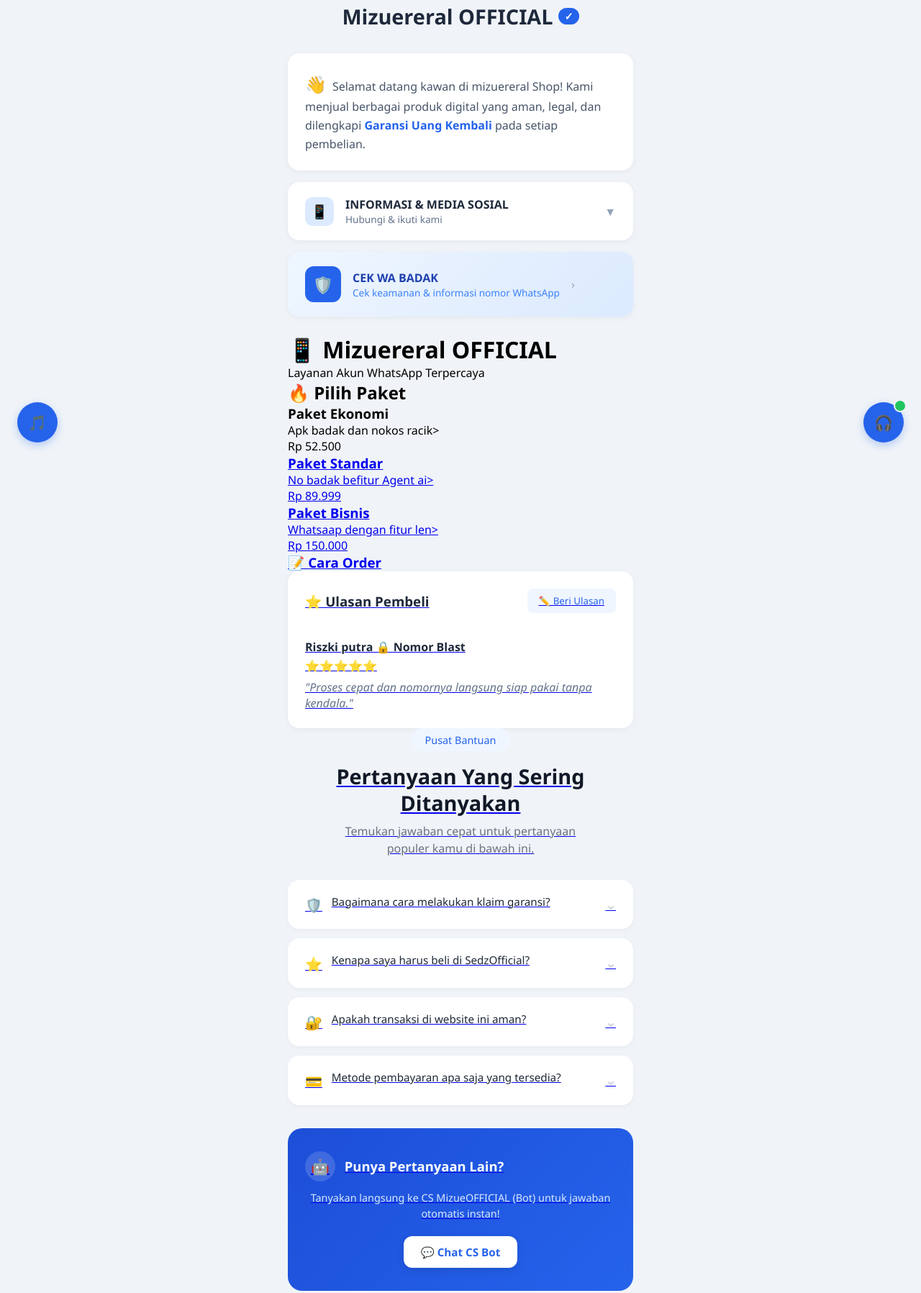
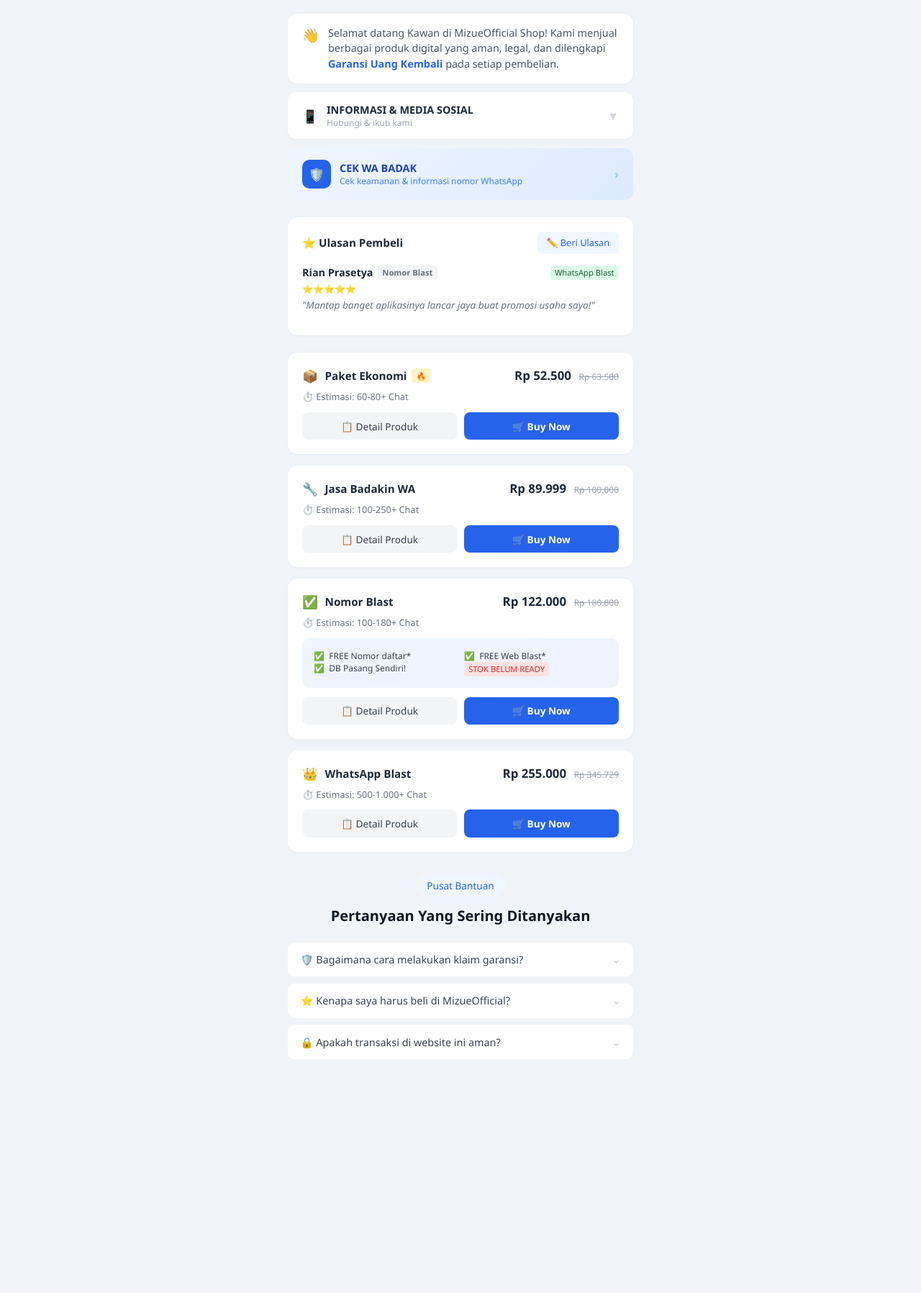
Before and after one commit to oziwinarto8-sudo/toko-wa-badak, a plain HTML site: page index.html in a window 1280 px wide. Shown: the part 161-1958 px from the top of the page at 72% size. After the commit the page ends 1707 px from the top, so only its background shows below. Drawn offline with Linux system fonts and the light colour scheme.

Commit message:
Update index.html

```diff
--- a/index.html
+++ b/index.html
@@ -3,245 +3,257 @@
 <head>
     <meta charset="UTF-8">
     <meta name="viewport" content="width=device-width, initial-scale=1.0">
-    <title>MizueOFFICIAL — Toko Digital</title>
+    <title>MizueOfficial — Toko Digital</title>
     <style>
         *{margin:0; padding:0; box-sizing:border-box; font-family:'Segoe UI', sans-serif;}
-        body{background:#f0f4f8; min-height:100vh; padding:2rem 1rem;}
+        body{background:#f0f4f8; min-height:100vh; padding:2rem 1rem 4rem;}
         .container{max-width:480px; margin:0 auto;}
 
-        /* Profil */
-        .profile{text-align:center; margin-bottom:2rem;}
-        .avatar{width:100px; height:100px; background:#e0e7ff; border-radius:50%; display:flex; align-items:center; justify-content:center; margin:0 auto 1rem; font-size:3rem;}
-        .nama-toko{font-size:1.8rem; font-weight:bold; color:#1e293b; display:flex; align-items:center; justify-content:center; gap:0.5rem;}
-        .verified{background:#2563eb; color:white; font-size:0.9rem; padding:0.15rem 0.5rem; border-radius:999px;}
+        /* ===== PROFIL ===== */
+        .profile{text-align:center; margin-bottom:1.5rem;}
+        .avatar{width:80px; height:80px; background:#e0e7ff; border-radius:50%; display:flex; align-items:center; justify-content:center; margin:0 auto 0.8rem; font-size:2.2rem;}
+        .nama-toko{font-size:1.4rem; font-weight:bold; color:#111827; display:flex; align-items:center; justify-content:center; gap:0.5rem;}
+        .verified{background:#2563eb; color:white; font-size:0.8rem; padding:0.15rem 0.5rem; border-radius:999px;}
 
-        /* Kotak Sambutan */
-        .welcome{background:white; border-radius:16px; padding:1.5rem; margin-bottom:1rem; box-shadow:0 2px 8px rgba(0,0,0,0.05);}
-        .welcome h3{color:#1e40af; margin-bottom:0.5rem;}
-        .welcome p{color:#475569; line-height:1.6;}
-        .wave{font-size:1.5rem; margin-right:0.5rem;}
+        /* ===== KOTAK SAMBUTAN ===== */
+        .welcome{background:white; border-radius:14px; padding:1rem 1.25rem; margin-bottom:0.8rem; box-shadow:0 1px 4px rgba(0,0,0,0.03); display:flex; align-items:flex-start; gap:0.75rem;}
+        .welcome-icon{font-size:1.2rem;}
+        .welcome p{font-size:0.9rem; color:#4b5563; line-height:1.5;}
         .garansi{color:#2563eb; font-weight:600;}
 
-        /* Info Sosial */
-        .info-box{background:white; border-radius:16px; padding:1.25rem 1.5rem; margin-bottom:1rem; box-shadow:0 2px 8px rgba(0,0,0,0.05); display:flex; align-items:center; justify-content:space-between; cursor:pointer;}
-        .info-left{display:flex; align-items:center; gap:1rem;}
-        .info-icon{width:40px; height:40px; background:#dbeafe; border-radius:10px; display:flex; align-items:center; justify-content:center; font-size:1.2rem;}
-        .info-text h4{color:#1e293b; font-size:1rem;}
-        .info-text p{color:#64748b; font-size:0.85rem;}
-        .arrow{color:#94a3b8;}
+        /* ===== INFO SOSIAL ===== */
+        .info-box{background:white; border-radius:12px; padding:0.9rem 1.25rem; margin-bottom:0.8rem; box-shadow:0 1px 4px rgba(0,0,0,0.03); display:flex; align-items:center; justify-content:space-between; cursor:pointer;}
+        .info-left{display:flex; align-items:center; gap:0.75rem;}
+        .info-icon{font-size:1.1rem;}
+        .info-text h4{font-size:0.9rem; color:#1f2937; font-weight:600;}
+        .info-text p{font-size:0.75rem; color:#9ca3af;}
+        .info-arrow{color:#d1d5db; font-weight:bold;}
 
-        /* Fitur Utama */
-        .feature{background:linear-gradient(135deg, #eff6ff 0%, #dbeafe 100%); border-radius:16px; padding:1.25rem 1.5rem; margin-bottom:1.5rem; display:flex; align-items:center; gap:1rem; box-shadow:0 2px 8px rgba(0,0,0,0.05);}
-        .feature-icon{width:50px; height:50px; background:#2563eb; border-radius:12px; display:flex; align-items:center; justify-content:center; font-size:1.4rem; color:white;}
-        .feature-text h4{color:#1e40af; font-size:1rem;}
-        .feature-text p{color:#3b82f6; font-size:0.85rem;}
+        /* ===== CEK WA BADAK ===== */
+        .feature{background:linear-gradient(135deg, #eff6ff 0%, #dbeafe 100%); border-radius:12px; padding:1rem 1.25rem; margin-bottom:1.5rem; display:flex; align-items:center; gap:0.75rem;}
+        .feature-icon{width:40px; height:40px; background:#2563eb; border-radius:10px; display:flex; align-items:center; justify-content:center; font-size:1.1rem; color:white; flex-shrink:0;}
+        .feature-text h4{font-size:0.9rem; color:#1e40af; font-weight:600;}
+        .feature-text p{font-size:0.75rem; color:#3b82f6;}
+        .feature-arrow{margin-left:auto; color:#93c5fd; font-weight:bold;}
 
-        /* Ulasan */
-        .review-section{background:white; border-radius:16px; padding:1.5rem; box-shadow:0 2px 8px rgba(0,0,0,0.05);}
-        .review-header{display:flex; justify-content:space-between; align-items:center; margin-bottom:1.25rem;}
-        .review-header h3{color:#1e293b; display:flex; align-items:center; gap:0.5rem;}
-        .btn-review{background:#eff6ff; color:#2563eb; border:none; padding:0.5rem 1rem; border-radius:8px; font-weight:500; cursor:pointer;}
-        .review{padding:1rem 0; border-bottom:1px solid #f1f5f9;}
-        .review:last-child{border-bottom:none; padding-bottom:0;}
-        .review-name{font-weight:600; color:#1e293b; margin-bottom:0.25rem;}
-        .stars{color:#f59e0b; margin-bottom:0.5rem;}
-        .review-text{color:#64748b; font-style:italic;}
+        /* ===== ULASAN ===== */
+        .review-section{background:white; border-radius:14px; padding:1.25rem; margin-bottom:1.5rem; box-shadow:0 1px 4px rgba(0,0,0,0.03);}
+        .review-header{display:flex; justify-content:space-between; align-items:center; margin-bottom:1rem;}
+        .review-header h3{font-size:0.95rem; color:#1f2937; display:flex; align-items:center; gap:0.4rem;}
+        .btn-review{background:#eff6ff; color:#2563eb; border:none; padding:0.4rem 0.8rem; border-radius:6px; font-size:0.8rem; font-weight:500; cursor:pointer;}
+        .review{padding-bottom:0.8rem;}
+        .review-top{display:flex; justify-content:space-between; align-items:center; margin-bottom:0.3rem;}
+        .review-name{font-weight:600; font-size:0.9rem; color:#1f2937; display:flex; align-items:center; gap:0.4rem;}
+        .tag-blast{background:#f3f4f6; color:#6b7280; font-size:0.7rem; padding:0.15rem 0.4rem; border-radius:4px;}
+        .stars{color:#f59e0b; font-size:0.75rem; margin:0.25rem 0;}
+        .review-text{font-size:0.85rem; color:#6b7280; font-style:italic;}
+        .tag-wa{background:#dcfce7; color:#166534; font-size:0.7rem; padding:0.15rem 0.4rem; border-radius:4px;}
+
+        /* ===== PRODUK ===== */
+        .product-card{background:white; border-radius:14px; padding:1.25rem; margin-bottom:1rem; box-shadow:0 1px 4px rgba(0,0,0,0.03);}
+        .product-header{display:flex; justify-content:space-between; align-items:flex-start; margin-bottom:0.5rem;}
+        .product-left{display:flex; align-items:center; gap:0.6rem;}
+        .prod-icon{font-size:1.1rem;}
+        .prod-title{font-weight:600; font-size:0.95rem; color:#1f2937; display:flex; align-items:center; gap:0.4rem;}
+        .prod-badge{background:#fef3c7; color:#d97706; font-size:0.7rem; padding:0.15rem 0.4rem; border-radius:4px;}
+        .prod-price{font-weight:bold; font-size:1.05rem; color:#1f2937;}
+        .prod-old-price{font-size:0.75rem; color:#9ca3af; text-decoration:line-through; margin-left:0.4rem; font-weight:normal;}
+        .prod-desc{font-size:0.8rem; color:#6b7280; margin:0.4rem 0 0.8rem; display:flex; align-items:center; gap:0.4rem;}
+        .prod-buttons{display:grid; grid-template-columns:1fr 1fr; gap:0.6rem;}
+        .btn-detail{background:#f3f4f6; color:#374151; border:none; padding:0.6rem; border-radius:8px; font-size:0.85rem; cursor:pointer; display:flex; align-items:center; justify-content:center; gap:0.3rem;}
+        .btn-buy{background:#2563eb; color:white; border:none; padding:0.6rem; border-radius:8px; font-size:0.85rem; font-weight:600; cursor:pointer; display:flex; align-items:center; justify-content:center; gap:0.3rem;}
+
+        /* ===== PRODUK BESAR (Nomor Blast) ===== */
+        .product-card.featured{background:white; border-radius:14px; padding:1.25rem; margin-bottom:1rem; box-shadow:0 2px 8px rgba(0,0,0,0.04);}
+        .feature-box{background:linear-gradient(135deg, #eff6ff 0%, #eef2ff 100%); border-radius:10px; padding:1rem; margin:0.8rem 0; display:grid; grid-template-columns:1fr 1fr; gap:0.6rem;}
+        .feature-item{display:flex; align-items:center; gap:0.4rem; font-size:0.75rem; color:#374151;}
+        .check-icon{color:#22c55e; font-weight:bold;}
+        .stock-badge{background:#fee2e2; color:#dc2626; font-size:0.7rem; padding:0.15rem 0.4rem; border-radius:4px;}
+
+        /* ===== FAQ ===== */
+        .faq-section{margin-top:2rem; text-align:center;}
+        .help-tag{background:#eff6ff; color:#2563eb; font-size:0.85rem; padding:0.35rem 1rem; border-radius:999px; display:inline-block; margin-bottom:0.8rem; font-weight:500;}
+        .faq-section h2{font-size:1.25rem; color:#111827; margin-bottom:1.5rem;}
+
+        details{background:white; border-radius:10px; padding:0.9rem 1.1rem; margin-bottom:0.6rem; text-align:left;}
+        summary{list-style:none; display:flex; justify-content:space-between; align-items:center; cursor:pointer; font-size:0.9rem; color:#374151;}
+        summary::-webkit-details-marker{display:none;}
+        .faq-arrow{color:#d1d5db; font-weight:bold; transition:0.2s;}
+        details[open] .faq-arrow{transform:rotate(180deg);}
+        .faq-content{padding-top:0.6rem; font-size:0.85rem; color:#6b7280; line-height:1.5;}
+
+        /* ===== CS BOT ===== */
+        .cs-box{background:linear-gradient(135deg, #1d4ed8 0%, #2563eb 100%); border-radius:14px; padding:1.4rem; color:white; margin-top:1.5rem; text-align:center;}
+        .cs-title{font-size:1rem; font-weight:600; margin-bottom:0.4rem; display:flex; align-items:center; justify-content:center; gap:0.5rem;}
+        .cs-desc{font-size:0.8rem; color:#dbeafe; margin-bottom:1rem;}
+        .btn-cs{background:white; color:#2563eb; border:none; padding:0.6rem 1.4rem; border-radius:8px; font-weight:600; font-size:0.9rem; cursor:pointer; display:inline-flex; align-items:center; gap:0.4rem;}
+
+        /* ===== FLOATING ICONS ===== */
+        .floating-icons{position:fixed; bottom:1.5rem; left:1.5rem; right:1.5rem; display:flex; justify-content:space-between; pointer-events:none;}
+        .float-icon{width:52px; height:52px; background:#2563eb; border-radius:50%; display:flex; align-items:center; justify-content:center; color:white; font-size:1.2rem; box-shadow:0 3px 10px rgba(37,99,235,0.25); pointer-events:auto; position:relative;}
+        .float-icon:last-child::after{content:''; position:absolute; top:4px; right:4px; width:10px; height:10px; background:#22c55e; border-radius:50%; border:2px solid #f0f4f8;}
+
+        /* ===== FOOTER ===== */
+        footer{text-align:center; margin-top:2.5rem; padding-bottom:4rem; color:#9ca3af; font-size:0.75rem;}
     </style>
 </head>
 <body>
     <div class="container">
-        <!-- Profil Toko -->
+
+        <!-- ===== PROFIL ===== -->
         <div class="profile">
-            <div class="avatar">🦏</div>
-            <h1 class="nama-toko">Mizuereral OFFICIAL <span class="verified">✓</span></h1>
+            <div class="avatar">🦏🛡️</div>
+            <h1 class="nama-toko">MizueOfficial <span class="verified">✓</span></h1>
         </div>
 
-        <!-- Kotak Sambutan -->
+        <!-- ===== SAMBUTAN ===== -->
         <div class="welcome">
-            <p><span class="wave">👋</span>Selamat datang kawan di mizuereral Shop! Kami menjual berbagai produk digital yang aman, legal, dan dilengkapi <span class="garansi">Garansi Uang Kembali</span> pada setiap pembelian.</p>
+            <span class="welcome-icon">👋</span>
+            <p>Selamat datang Kawan di MizueOfficial Shop! Kami menjual berbagai produk digital yang aman, legal, dan dilengkapi <span class="garansi">Garansi Uang Kembali</span> pada setiap pembelian.</p>
         </div>
 
-        <!-- Info & Media Sosial -->
+        <!-- ===== INFO SOSIAL ===== -->
         <div class="info-box">
             <div class="info-left">
-                <div class="info-icon">📱</div>
+                <span class="info-icon">📱</span>
                 <div class="info-text">
                     <h4>INFORMASI & MEDIA SOSIAL</h4>
                     <p>Hubungi & ikuti kami</p>
                 </div>
             </div>
-            <span class="arrow">▼</span>
+            <span class="info-arrow">▼</span>
         </div>
 
-        <!-- Fitur Utama -->
+        <!-- ===== CEK WA BADAK ===== -->
         <div class="feature">
             <div class="feature-icon">🛡️</div>
             <div class="feature-text">
                 <h4>CEK WA BADAK</h4>
                 <p>Cek keamanan & informasi nomor WhatsApp</p>
             </div>
-            <span class="arrow">›</span>
+            <span class="feature-arrow">›</span>
         </div>
 
-
-
-
-
-
-<header>
-    <h1>📱 Mizuereral OFFICIAL</h1>
-    <p>Layanan Akun WhatsApp Terpercaya</p>
-</header>
-
-<div class="container">
-    <h2>🔥 Pilih Paket</h2>
-    <div class="produk-grid">
-        <div class="card">
-            <h3>Paket Ekonomi</h3>
-            <p class="desk">Apk badak dan nokos racik>
-            <p class="harga">Rp 52.500</p>
-            <a class="btn-wa" href="https://wa.me/628>
-        </div>
-        <div class="card">
-            <h3>Paket Standar</h3>
-            <p class="desk">No badak befitur Agent ai>
-            <p class="harga">Rp 89.999</p>
-            <a class="btn-wa" href="https://wa.me/628>
-        </div>
-        <div class="card">
-            <h3>Paket Bisnis</h3>
-            <p class="desk">Whatsaap dengan fitur len>
-            <p class="harga">Rp 150.000</p>
-            <a class="btn-wa" href="https://wa.me/628>
-        </div>
-    </div>
-
-    <div class="info">
-        <h3>📝 Cara Order</h3>
-        <ul>
-
-
-
-        <!-- Ulasan Pembeli -->
+        <!-- ===== ULASAN ===== -->
         <div class="review-section">
             <div class="review-header">
                 <h3>⭐ Ulasan Pembeli</h3>
                 <button class="btn-review">✏️ Beri Ulasan</button>
             </div>
-
             <div class="review">
-                <div class="review-name">Riszki putra 🔒 Nomor Blast</div>
+                <div class="review-top">
+                    <div class="review-name">Rian Prasetya <span class="tag-blast">Nomor Blast</span></div>
+                    <span class="tag-wa">WhatsApp Blast</span>
+                </div>
                 <div class="stars">⭐⭐⭐⭐⭐</div>
-                <p class="review-text">"Proses cepat dan nomornya langsung siap pakai tanpa kendala."</p>
-            </div>
-        </div>
-    </div>
-</body>
-</html>
-
-
-
-            <!DOCTYPE html>
-<html lang="id">
-<head>
-    <meta charset="UTF-8">
-    <meta name="viewport" content="width=device-width, initial-scale=1.0">
-    <title>MizueOFFICIAL — Toko Digital</title>
-    <style>
-        *{margin:0; padding:0; box-sizing:border-box; font-family:'Segoe UI', sans-serif;}
-        body{background:#f0f4f8; min-height:100vh; padding:3rem 1rem;}
-        .container{max-width:480px; margin:0 auto;}
-
-        /* ===== BAGIAN FAQ ===== */
-        .faq-section{text-align:center; margin-bottom:3rem;}
-        .help-tag{background:#eff6ff; color:#2563eb; font-size:0.9rem; padding:0.4rem 1.2rem; border-radius:999px; display:inline-block; margin-bottom:1rem; font-weight:500;}
-        .faq-section h2{font-size:1.8rem; color:#111827; margin-bottom:0.5rem; line-height:1.3;}
-        .faq-desc{color:#6b7280; font-size:1rem; max-width:360px; margin:0 auto 2rem; line-height:1.5;}
-
-        .faq-item{background:white; border-radius:16px; padding:1.25rem 1.5rem; margin-bottom:0.8rem; box-shadow:0 2px 6px rgba(0,0,0,0.04); text-align:left; cursor:pointer; display:flex; justify-content:space-between; align-items:center; transition:0.2s;}
-        .faq-item:hover{background:#f8fafc;}
-        .faq-left{display:flex; align-items:flex-start; gap:0.8rem;}
-        .faq-icon{font-size:1.2rem; margin-top:0.1rem;}
-        .faq-text{font-size:0.95rem; color:#1f2937; font-weight:500; line-height:1.4;}
-        .faq-arrow{color:#d1d5db; font-size:1.1rem; font-weight:bold;}
-
-        /* ===== BAGIAN CS BOT ===== */
-        .cs-box{background:linear-gradient(135deg, #1d4ed8 0%, #2563eb 100%); border-radius:20px; padding:2rem 1.5rem; color:white; margin-top:2rem;}
-        .cs-header{display:flex; align-items:center; gap:0.8rem; margin-bottom:0.8rem;}
-        .cs-icon{width:42px; height:42px; background:rgba(255,255,255,0.15); border-radius:50%; display:flex; align-items:center; justify-content:center; font-size:1.3rem;}
-        .cs-title{font-size:1.15rem; font-weight:600;}
-        .cs-desc{font-size:0.9rem; color:#dbeafe; margin-bottom:1.25rem; line-height:1.5;}
-        .btn-cs{background:white; color:#2563eb; border:none; padding:0.75rem 1.5rem; border-radius:12px; font-weight:600; font-size:0.95rem; cursor:pointer; display:inline-flex; align-items:center; gap:0.5rem; box-shadow:0 4px 12px rgba(0,0,0,0.1); transition:0.2s;}
-        .btn-cs:hover{transform:translateY(-2px); box-shadow:0 6px 16px rgba(0,0,0,0.15);}
-
-        /* ===== FOOTER ===== */
-        .floating-icons{position:fixed; bottom:1.5rem; left:1.5rem; right:1.5rem; display:flex; justify-content:space-between; pointer-events:none;}
-        .float-icon{width:56px; height:56px; background:#2563eb; border-radius:50%; display:flex; align-items:center; justify-content:center; color:white; font-size:1.3rem; box-shadow:0 4px 12px rgba(37,99,235,0.3); pointer-events:auto;}
-        .float-icon:last-child::after{content:''; position:absolute; top:-4px; right:-4px; width:14px; height:14px; background:#22c55e; border-radius:50%; border:2px solid #f0f4f8;}
-        footer{text-align:center; margin-top:4rem; padding-bottom:4rem; color:#9ca3af; font-size:0.85rem;}
-    </style>
-</head>
-<body>
-    <div class="container">
-
-        <!-- ===== FAQ SECTION ===== -->
-        <div class="faq-section">
-            <span class="help-tag">Pusat Bantuan</span>
-            <h2>Pertanyaan Yang Sering<br>Ditanyakan</h2>
-            <p class="faq-desc">Temukan jawaban cepat untuk pertanyaan populer kamu di bawah ini.</p>
-
-            <div class="faq-item">
-                <div class="faq-left">
-                    <span class="faq-icon">🛡️</span>
-                    <span class="faq-text">Bagaimana cara melakukan klaim garansi?</span>
-                </div>
-                <span class="faq-arrow">⌄</span>
-            </div>
-
-            <div class="faq-item">
-                <div class="faq-left">
-                    <span class="faq-icon">⭐</span>
-                    <span class="faq-text">Kenapa saya harus beli di SedzOfficial?</span>
-                </div>
-                <span class="faq-arrow">⌄</span>
-            </div>
-
-            <div class="faq-item">
-                <div class="faq-left">
-                    <span class="faq-icon">🔐</span>
-                    <span class="faq-text">Apakah transaksi di website ini aman?</span>
-                </div>
-                <span class="faq-arrow">⌄</span>
-            </div>
-
-            <div class="faq-item">
-                <div class="faq-left">
-                    <span class="faq-icon">💳</span>
-                    <span class="faq-text">Metode pembayaran apa saja yang tersedia?</span>
-                </div>
-                <span class="faq-arrow">⌄</span>
-            </div>
-
-            <!-- ===== CS BOT BOX ===== -->
-            <div class="cs-box">
-                <div class="cs-header">
-                    <div class="cs-icon">🤖</div>
-                    <h3 class="cs-title">Punya Pertanyaan Lain?</h3>
-                </div>
-                <p class="cs-desc">Tanyakan langsung ke CS MizueOFFICIAL (Bot) untuk jawaban otomatis instan!</p>
-                <button class="btn-cs">💬 Chat CS Bot</button>
+                <p class="review-text">"Mantap banget aplikasinya lancar jaya buat promosi usaha saya!"</p>
             </div>
         </div>
 
-        <!-- ===== FOOTER ===== -->
-        <footer>© 2026 MizueOFFICIAL. All rights reserved.</footer>
-    </div>
+        <!-- ===== PRODUK 1 ===== -->
+        <div class="product-card">
+            <div class="product-header">
+                <div class="product-left">
+                    <span class="prod-icon">📦</span>
+                    <h4 class="prod-title">Paket Ekonomi <span class="prod-badge">🔥</span></h4>
+                </div>
+                <div>
+                    <span class="prod-price">Rp 52.500</span>
+                    <span class="prod-old-price">Rp 63.500</span>
+                </div>
+            </div>
+            <p class="prod-desc">⏱️ Estimasi: 60-80+ Chat</p>
+            <div class="prod-buttons">
+                <button class="btn-detail">📋 Detail Produk</button>
+                <button class="btn-buy">🛒 Buy Now</button>
+            </div>
+        </div>
 
-    <!-- ===== FLOATING ICONS ===== -->
-    <div class="floating-icons">
-        <div class="float-icon">🎵</div>
-        <div class="float-icon">🎧</div>
-    </div>
+        <!-- ===== PRODUK 2 ===== -->
+        <div class="product-card">
+            <div class="product-header">
+                <div class="product-left">
+                    <span class="prod-icon">🔧</span>
+                    <h4 class="prod-title">Jasa Badakin WA</h4>
+                </div>
+                <div>
+                    <span class="prod-price">Rp 89.999</span>
+                    <span class="prod-old-price">Rp 100.000</span>
+                </div>
+            </div>
+            <p class="prod-desc">⏱️ Estimasi: 100-250+ Chat</p>
+            <div class="prod-buttons">
+                <button class="btn-detail">📋 Detail Produk</button>
+                <button class="btn-buy">🛒 Buy Now</button>
+            </div>
+        </div>
 
-</body>
-</html>
+        <!-- ===== PRODUK 3 - NOMOR BLAST ===== -->
+        <div class="product-card featured">
+            <div class="product-header">
+                <div class="product-left">
+                    <span class="prod-icon">✅</span>
+                    <h4 class="prod-title">Nomor Blast</h4>
+                </div>
+                <div>
+                    <span class="prod-price">Rp 122.000</span>
+                    <span class="prod-old-price">Rp 180.000</span>
+                </div>
+            </div>
+            <p class="prod-desc">⏱️ Estimasi: 100-180+ Chat</p>
+
+            <div class="feature-box">
+                <div>
+                    <div class="feature-item"><span class="check-icon">✅</span> FREE Nomor daftar*</div>
+                    <div class="feature-item"><span class="check-icon">✅</span> DB Pasang Sendiri!</div>
+                </div>
+                <div>
+                    <div class="feature-item"><span class="check-icon">✅</span> FREE Web Blast*</div>
+                    <div class="feature-item"><span class="stock-badge">STOK BELUM READY</span></div>
+                </div>
+            </div>
+
+            <div class="prod-buttons">
+                <button class="btn-detail">📋 Detail Produk</button>
+                <button class="btn-buy">🛒 Buy Now</button>
+            </div>
+        </div>
+
+        <!-- ===== PRODUK 4 - WA BLAST ===== -->
+        <div class="product-card">
+            <div class="product-header">
+                <div class="product-left">
+                    <span class="prod-icon">👑</span>
+                    <h4 class="prod-title">WhatsApp Blast</h4>
+                </div>
+                <div>
+                    <span class="prod-price">Rp 255.000</span>
+                    <span class="prod-old-price">Rp 345.729</span>
+                </div>
+            </div>
+            <p class="prod-desc">⏱️ Estimasi: 500-1.000+ Chat</p>
+            <div class="prod-buttons">
+                <button class="btn-detail">📋 Detail Produk</button>
+                <button class="btn-buy">🛒 Buy Now</button>
+            </div>
+        </div>
+
+        <!-- ===== FAQ ===== -->
+        <div class="faq-section">
+            <span class="help-tag">Pusat Bantuan</span>
+            <h2>Pertanyaan Yang Sering Ditanyakan</h2>
+
+            <details>
+                <summary>🛡️ Bagaimana cara melakukan klaim garansi? <span class="faq-arrow">⌄</span></summary>
+                <div class="faq-content">Hubungi kami melalui WhatsApp dan sertakan bukti pembelian kamu.</div>
+            </details>
+
+            <details>
+                <summary>⭐ Kenapa saya harus beli di MizueOfficial? <span class="faq-arrow">⌄</span></summary>
+                <div class="faq-content">Produk terjamin, garansi uang kembali, dan layanan pelanggan yang responsif.</div>
+            </details>
+
+            <details>
+                <summary>🔒 Apakah transaksi di website ini aman? <span class="faq-arrow">⌄</span></summary>
+                <div class="faq-content">Sistem pembayaran terenkripsi dan data kamu selalu dilindungi.</div>
+            </details>
```
